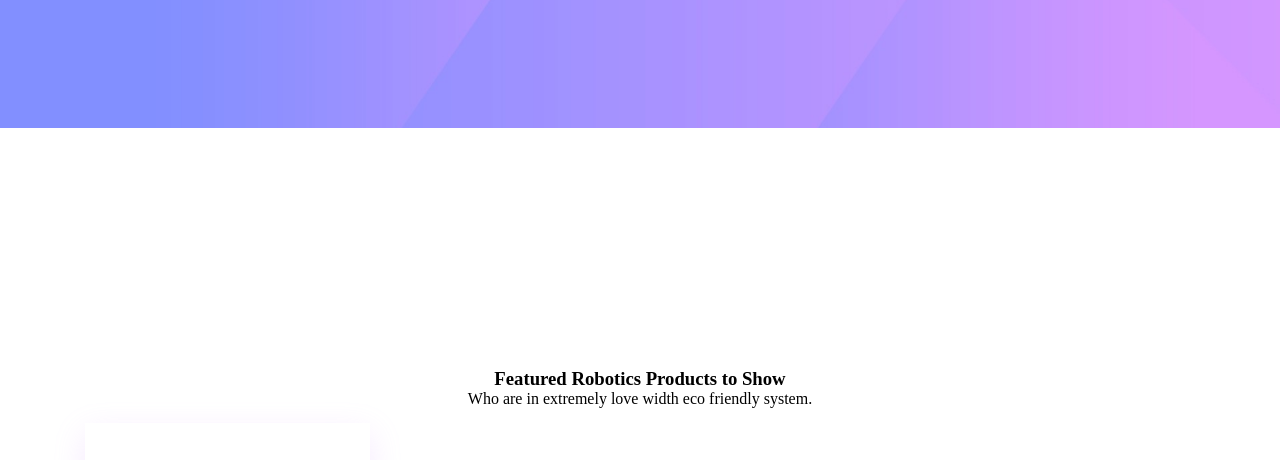
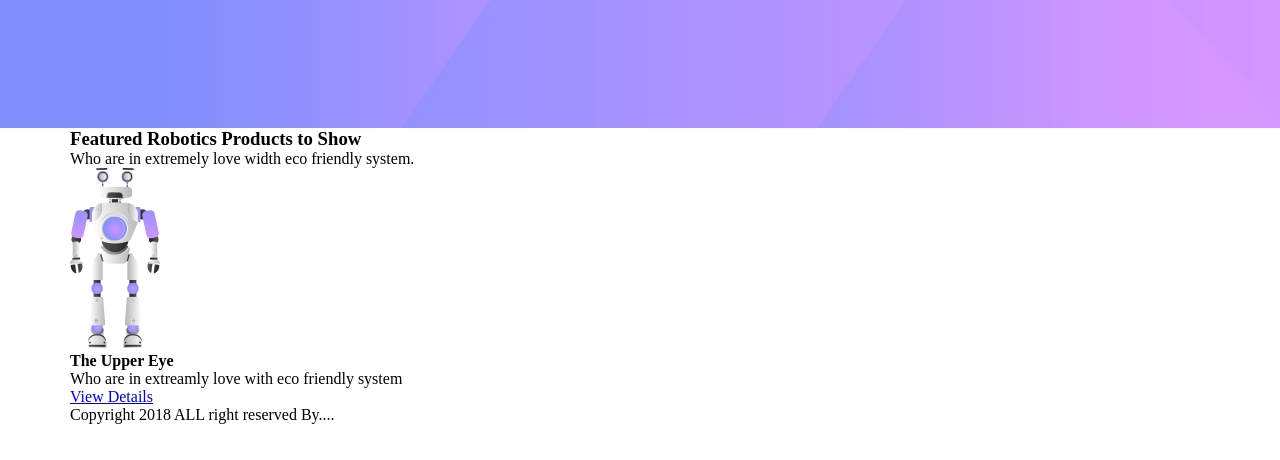
Before and after one commit to Godlye/-, a plain HTML site: page 3-й урок/ААААААААААА.html in a window 1280 px wide. Shown: the part 325-785 px from the top of the page. Drawn offline with Linux system fonts and the light colour scheme.

Commit message:
no message

```diff
--- a/3-й урок/ААААААААААА.html
+++ b/3-й урок/ААААААААААА.html
@@ -65,66 +65,6 @@
             font-size: 14px;
             padding: 0 5px;
         }
-		.section_main{
-			padding: 120px 0;
-		}
-		.section_header{
-			text-align: center;
-		}
-		hl{
-			font-size: 36px;
-			color: #222222
-		}
-		.product-card-wrap{
-			padding: 15px;
-			width:25%;
-		}
-		.product-card{
-			min-width: 255px;
-			text-align: center:
-			border-radius: 10px;
-			background-color: white;
-			box-shadow: 0px 10px 30px 0px rgba(212,150,255,0.2);
-		}
-		.product-card_image-wrap{
-			padding: 40px;
-			border-bottom: 1px solid #eeeeee;
-		}
-		.product-card_details{
-			padding: 20px;
-			background-color: #f9f9ff;
-		}
-		h4{
-		    font-size: 18px;
-		}
-		.product-card_button{
-			display: inline-block;
-			text-decoration: none;
-			margin-top: 10px;
-			background: #ffffff;
-			color: #222222 !important:
-			font-weight: 600;
-			line-height: 42px;
-			padding-left: 30px;
-			padding-right: 30px;
-			border: 1px solid transparent;
-			cursor: pointer;
-			position: relative;
-			text-transform: uppercase;
-		}
-		.footer{
-			background: url(img/footer-bg.jpg);
-			background-size: cover;
-			padding-top: 100px;
-			padding-bottom: 120px;
-		}
-		.footer-block_last{
-			padding-top: 120px;
-			color: white;
-		}
-		.copyright{
-			padding: 0 15px;
-		}
         *{
             padding:0;
             margin:0;
```
